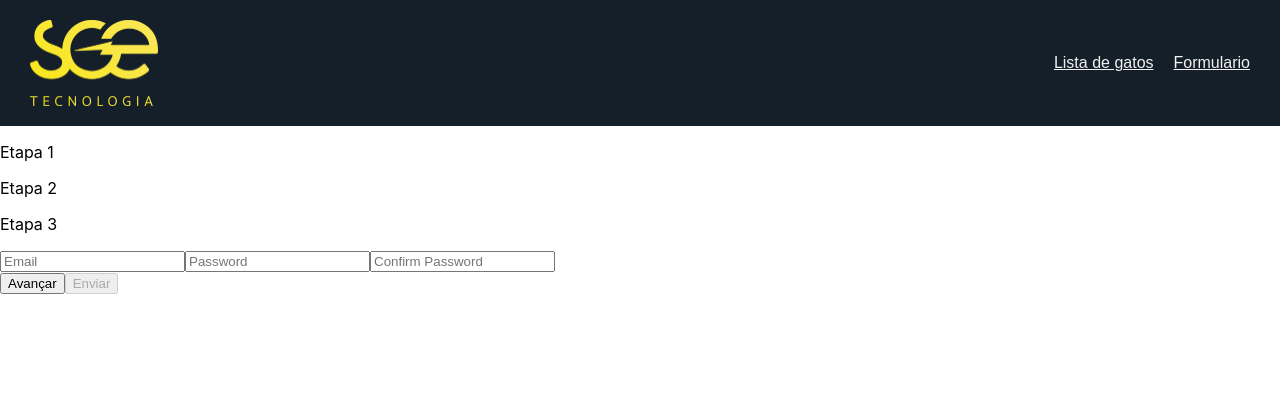
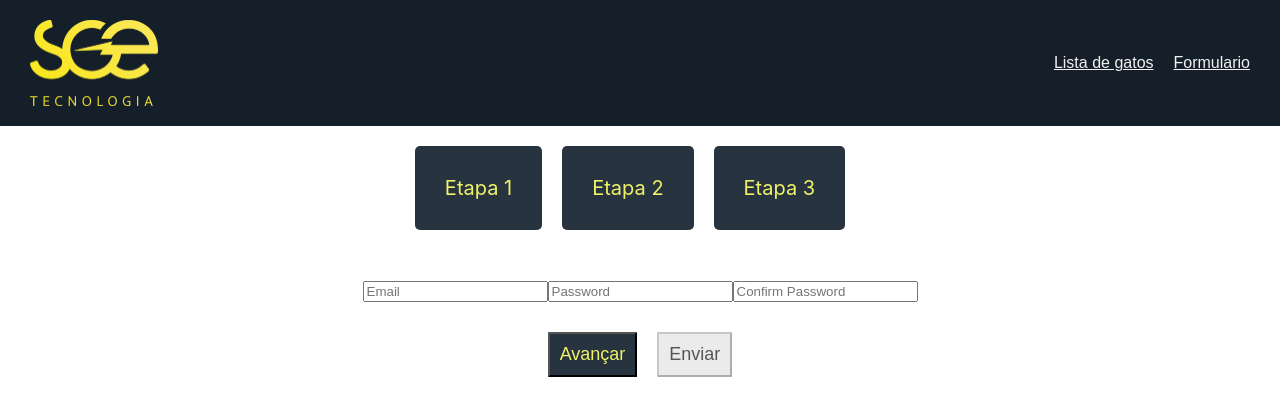
Before and after one commit to heitorsfernandes/sge-frontend-desafio, a React (Create React App) app: page /form in a window 1280 px wide. Shown: the top 416 px of the page. Built offline with nearby package versions, Linux system fonts and the light colour scheme.

Commit message:
style: Form page style

```diff
--- a/src/pages/Form.jsx
+++ b/src/pages/Form.jsx
@@ -5,6 +5,7 @@ import Etapa2 from '../components/Etapa2';
 import Etapa3 from '../components/Etapa3';
 import AppContext from '../context/AppContext';
 import Modal from '../components/Modal';
+import { FormStyle } from '../styles/FormStyle';
 
 
 function Form() {
@@ -65,21 +66,23 @@ function Form() {
       </header>
       <main>
         <section>
+          <FormStyle>
             <div>
-            <p onClick={handleEtapa1Click}>Etapa 1</p>
-            <p onClick={handleEtapa2Click}>Etapa 2</p>
-            <p onClick={handleEtapa3Click}>Etapa 3</p>
+              <p class='etapa-button' onClick={handleEtapa1Click}>Etapa 1</p>
+              <p class='etapa-button' onClick={handleEtapa2Click}>Etapa 2</p>
+              <p class='etapa-button' onClick={handleEtapa3Click}>Etapa 3</p>
             </div>
-          {activeStep.Etapa1 && <Etapa1 />}
-          {activeStep.Etapa2 && <Etapa2 />}
-          {activeStep.Etapa3 && <Etapa3 />}
+            {activeStep.Etapa1 && <Etapa1/>}
+            {activeStep.Etapa2 && <Etapa2/>}
+            {activeStep.Etapa3 && <Etapa3/>}
             <div>
-            <button onClick={avancarEtapa}>Avançar</button>
-            <button disabled={isDisabled} onClick={handleSubmit}>Enviar</button>
+              <button class='avancar' onClick={avancarEtapa}>Avançar</button>
+              <button class='enviar' disabled={isDisabled} onClick={handleSubmit}>Enviar</button>
             </div>
             {isModalOpen && (
               <Modal onClose={handleCloseModal}>Seu formulário foi enviado com sucesso!</Modal>
             )}
+         </FormStyle>
         </section>
       </main>
     </>
--- /dev/null
+++ b/src/styles/FormStyle.jsx
@@ -0,0 +1,53 @@
+import styled from 'styled-components';
+
+export const FormStyle = styled.div`
+  display: flex;
+  flex-direction: column;
+  align-items: center;
+  gap: 30px;
+
+  .etapa-button {
+    display: inline-block;
+    cursor: pointer;
+    font-size: 20px;
+    margin-right: 20px;
+    padding: 30px;
+    border-radius: 5px;
+    background-color: #273440;
+    color: #eff168;
+    transition: background-color 0.3s, color 0.3s;
+}
+
+  .etapa-button:hover {
+    background-color: #1c2938;
+  }
+
+    button {
+    padding: 10px;
+    border-radius: 1px;
+    cursor: pointer;
+    font-size: 18px;
+  }
+
+  button.avancar {
+    background-color: #273440;
+    color: #eff168;
+    margin-right: 20px;
+    transition: background-color 0.8s, color 0.3s; /* Add transition effect for color change */
+  }
+
+  button.avancar:hover {
+    background-color: #1c2938;
+  }
+
+  button.enviar {
+    background-color: #eff168;
+    color: #fff; /* Set text color for Enviar */
+    transition: background-color 0.3s, color 0.3s;
+  }
+
+  button.enviar:disabled {
+    background-color: rgba(153, 153, 153, 0.2); /* Set background color for disabled Enviar button with 50% opacity */
+    color: #555; /* Set text color for disabled Enviar button */
+}
+`;
```
Lines whose indentation alone changed are shown as unchanged.
